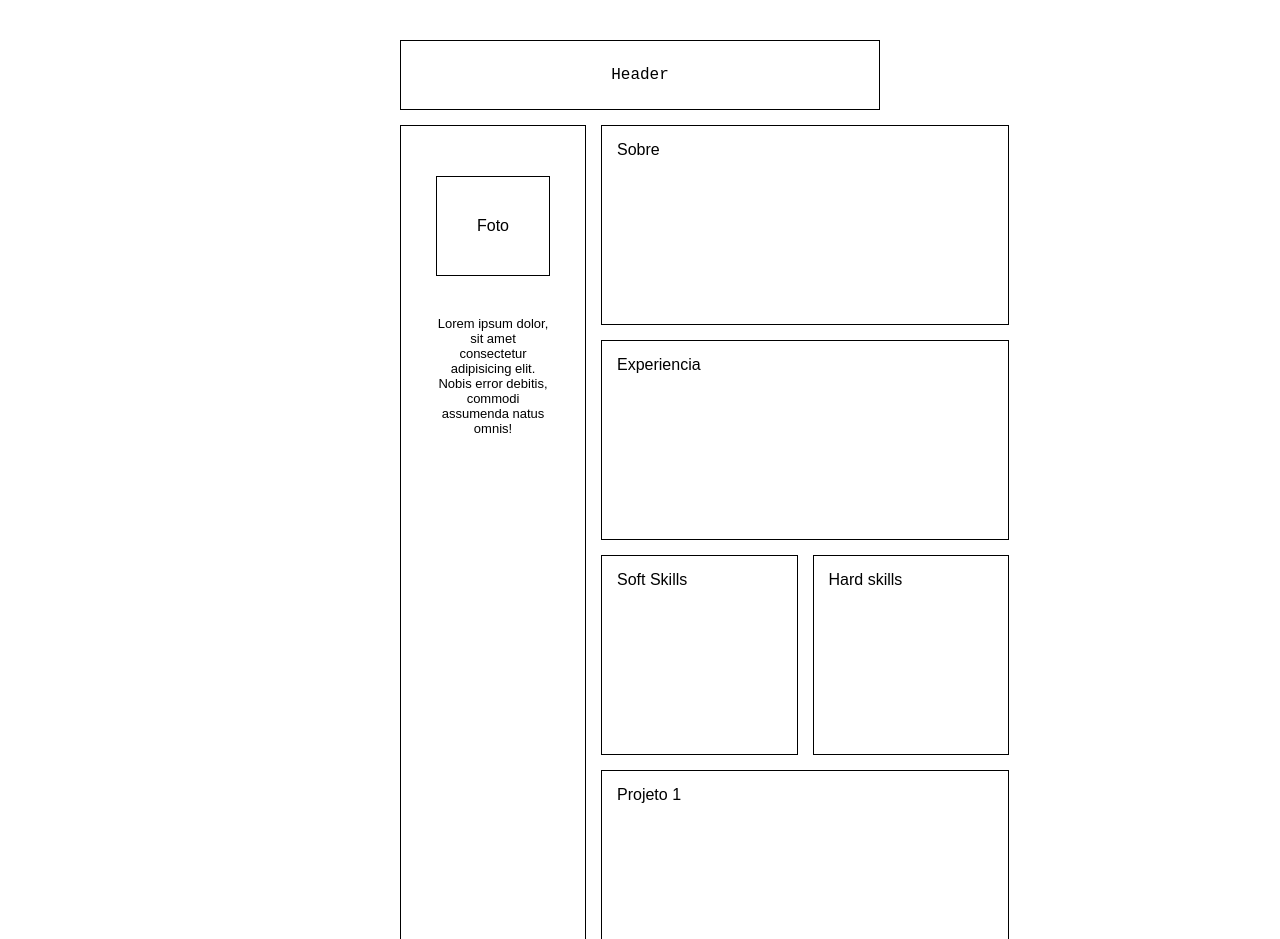
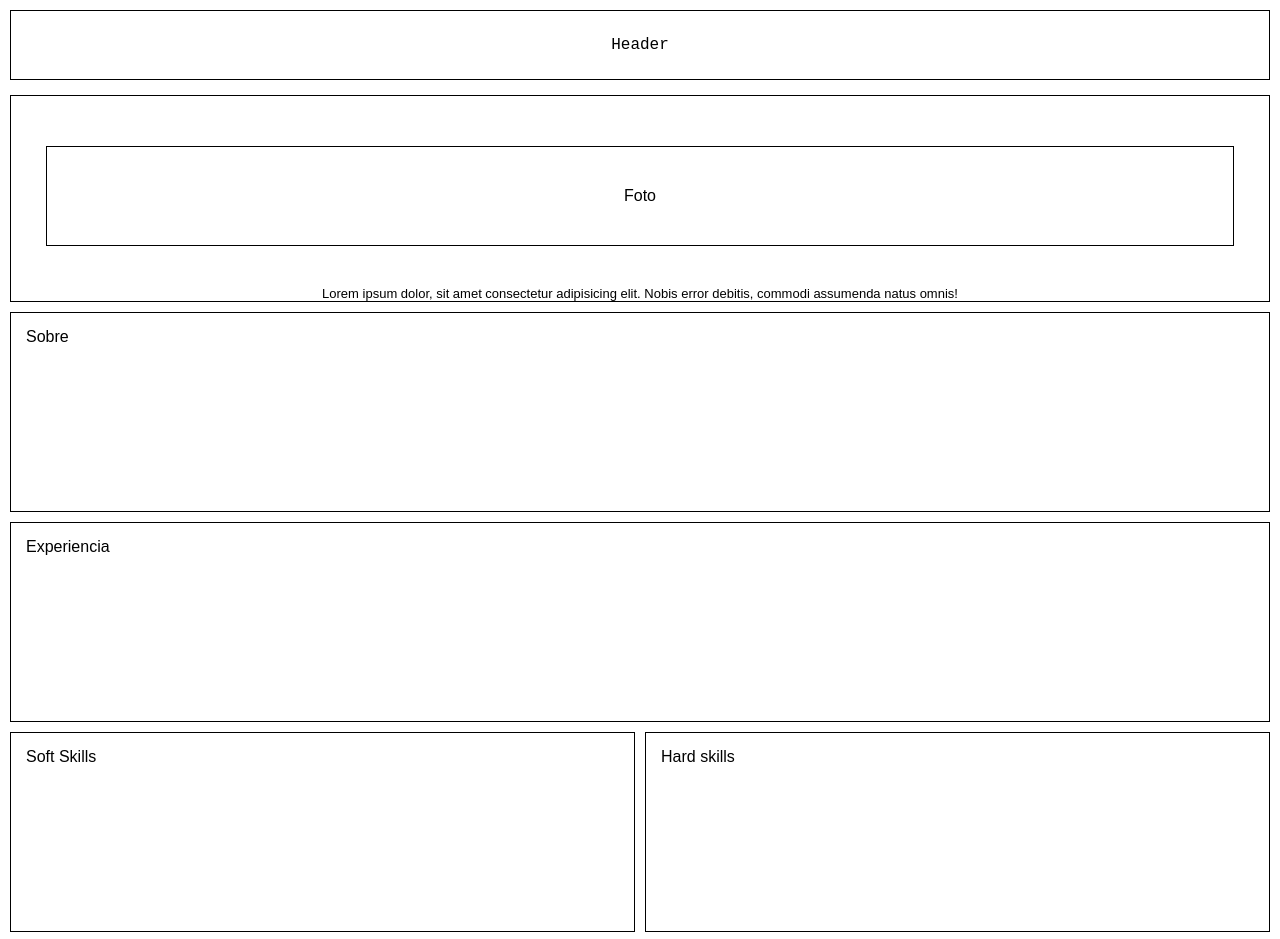
Before and after one commit to Kenzie-Academy-Brasil-Developers/m1-atividade-s2-portifolio-joaofranciscoguarda, a plain HTML site: page index.html in a window 1280 px wide. Shown: the top 939 px of the page. Drawn offline with Linux system fonts and the light colour scheme.

Commit message:
Done: portabilidade para mobile

```diff
--- a/assets/css/style.css
+++ b/assets/css/style.css
@@ -166,6 +166,43 @@ main{
 
 /* MEDIA QUERIES */
 @media screen and (min-width: 400px){}
+    html {
+        margin: 10px;
+    }
+    main {
+        display: flex;
+        flex-direction: column;
+        height: 100%;
+    }
 
+    .box-foto {
+        margin-bottom: 10px;
+    }
+
+    .projeto {
+        width: 40vw;
+
+    }
+
+    .last-projeto {
+        width:40vw;
+
+    }
+
+    .sobre {
+        margin: 0px 0px 10px 0px;
+    }
+
+    .exp {
+        margin: 0px 0px 10px 0px;
+    }
+
+    .soft-skills {
+        margin: 0px 5px 10px 0px; ;
+    }
+
+    .hard-skills {
+        margin: 0px 0px 10px 5px;
+    }
 @media screen and (min-width: 800px){}
 /* MEDIA QUERIES */
```
